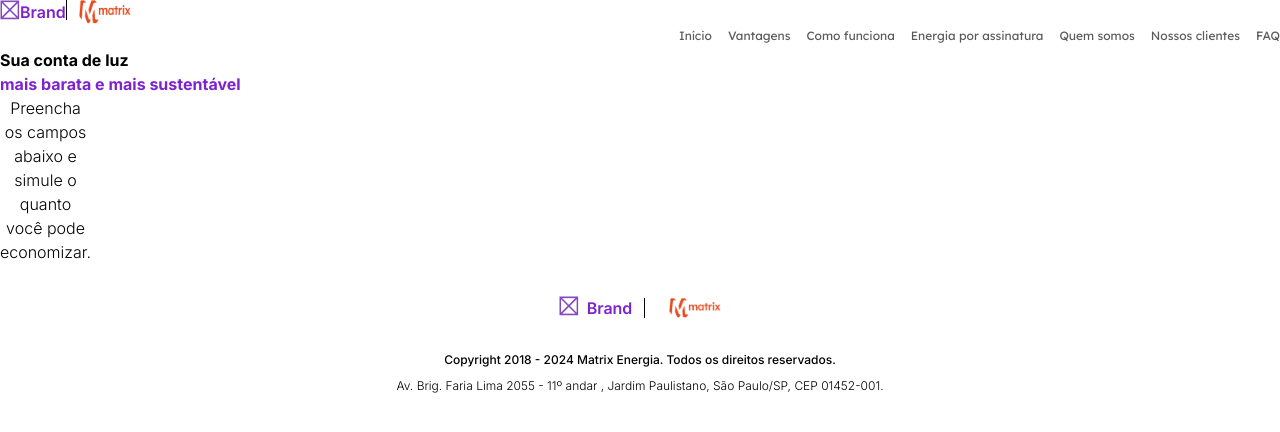
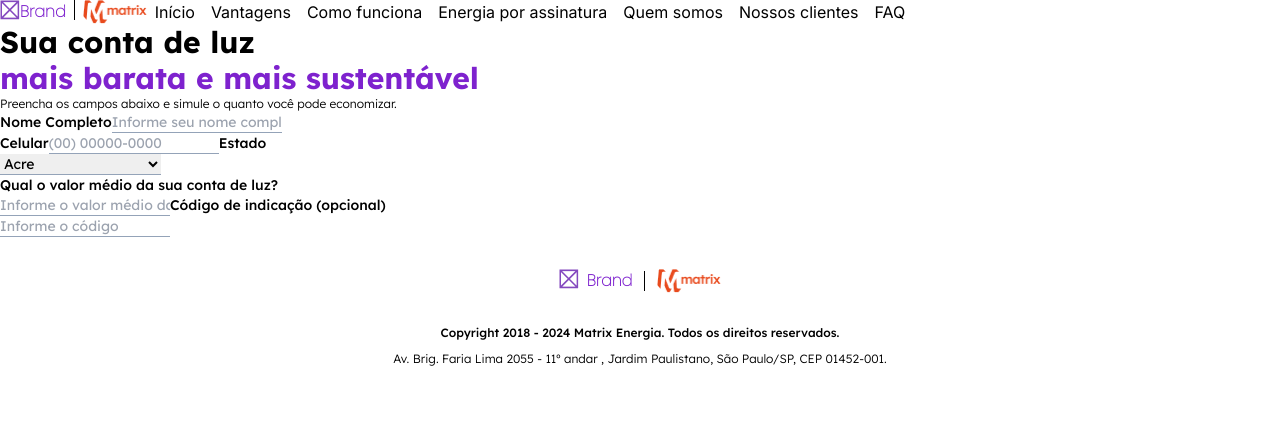
Before and after one commit to MelTami/LP-Whitelabel, a Next.js app: page / in a window 1280 px wide. Shown: the top 432 px of the page. Built offline with nearby package versions, Linux system fonts and the light colour scheme.

Commit message:
fix: font poppins and form

```diff
--- a/package.json
+++ b/package.json
@@ -11,7 +11,8 @@
   "dependencies": {
     "next": "14.2.3",
     "react": "^18",
-    "react-dom": "^18"
+    "react-dom": "^18",
+    "react-hook-form": "^7.51.3"
   },
   "devDependencies": {
     "@types/node": "^20",
--- a/src/app/layout.tsx
+++ b/src/app/layout.tsx
@@ -14,7 +14,7 @@ const poppins = Poppins({
   subsets: ["latin"],
   weight: "100",
   display: "swap",
-  variable: "--font-lexend",
+  variable: "--font-poppins",
 });
 
 export const metadata: Metadata = {
@@ -28,7 +28,7 @@ export default function RootLayout({
   children: React.ReactNode;
 }>) {
   return (
-    <html lang="en" className={`${lexend.variable} ${poppins.className}`}>
+    <html lang="en" className={`${lexend.variable} ${poppins.variable}`}>
       <head></head>
       <body className={inter.className}>{children}</body>
     </html>
--- a/src/app/page.tsx
+++ b/src/app/page.tsx
@@ -8,15 +8,15 @@ export default function Home() {
     <>
       <Header />
       <section>
-        <div className="w-96">
+        <div className="w-128 font-sans">
           <div>
-            <h1 className="font-bold">Sua conta de luz</h1>
-            <h1 className="font-bold text-purple-700">
+            <h1 className="font-bold text-3xl">Sua conta de luz</h1>
+            <h1 className=" font-bold text-purple-700 text-3xl">
               mais barata e mais sustentável
             </h1>
-            <caption className="font-light">
-              Preencha os campos abaixo e simule o quanto você pode economizar.{" "}
-            </caption>
+            <p className="font-light text-xs">
+              Preencha os campos abaixo e simule o quanto você pode economizar.
+            </p>
           </div>
           <Form />
         </div>
--- a/src/components/Footer/Footer.tsx
+++ b/src/components/Footer/Footer.tsx
@@ -14,12 +14,12 @@ export default function Footer() {
             alt="Purple square with a cross in the middle"
             className="w-5 h-5"
           />
-          <p className="font-sans text-purple-700 align-middle text-base font-semibold">
-            Brand{" "}
+          <p className="font-poppins text-purple-700 align-middle text-base font-semibold">
+            Brand
           </p>
         </div>
         <div className="bg-black w-px h-5"></div>
-        <Image src={logo} alt="footer img" className="pl-3 w-16" />
+        <Image src={logo} alt="footer img" width={63.99} height={22.73} />
       </div>
       <div className="text-center">
         <p className="font-sans text-black text-xs font-medium">
--- a/src/components/Form/Form.tsx
+++ b/src/components/Form/Form.tsx
@@ -1,5 +1,86 @@
 import React from "react";
 
 export default function Form() {
-  return <form></form>;
+  return (
+    <form className="gap-0.5 flex w-429 h-397">
+      <div className="font-normal gap-0.5 text-sm">
+        <label htmlFor="name" className="font-medium">
+          Nome Completo
+        </label>
+        <input
+          type="text"
+          placeholder="Informe seu nome completo "
+          className="border-b border-slate-400"
+          id="name"
+        />
+        <div>
+          <label htmlFor="phone" className="font-medium">
+            Celular
+          </label>
+          <input
+            type="tel"
+            placeholder="(00) 00000-0000"
+            className="border-b border-slate-400"
+            required
+            id="phone"
+          />
+          <label htmlFor="state" className="font-medium">
+            Estado
+          </label>
+          <select
+            id="state"
+            name="states"
+            className="border-b border-slate-400"
+          >
+            <option value="Acre">Acre</option>
+            <option value="Alagoas">Alagoas</option>
+            <option value="Amapá">Amapá</option>
+            <option value="Amazonas">Amazonas</option>
+            <option value="Bahia">Bahia</option>
+            <option value="Ceará">Ceará</option>
+            <option value="Espírito Santo">Espírito Santo</option>
+            <option value="Goiás">Goiás</option>
+            <option value="Maranhão">Maranhão</option>
+            <option value="Mato Grosso">Mato Grosso</option>
+            <option value="Mato Grosso do Sul">Mato Grosso do Sul</option>
+            <option value="Minas Gerais">Minas Gerais</option>
+            <option value="Pará">Pará</option>
+            <option value="Paraíba">Paraíba</option>
+            <option value="Paraná">Paraná</option>
+            <option value="Pernambuco">Pernambuco</option>
+            <option value="Piauí">Piauí</option>
+            <option value="Rio de Janeiro">Rio de Janeiro</option>
+            <option value="Rio Grande do Norte">Rio Grande do Norte</option>
+            <option value="Rio Grande do Sul">Rio Grande do Sul</option>
+            <option value="Rondônia">Rondônia</option>
+            <option value="Roraima">Roraima</option>
+            <option value="Santa Catarina">Santa Catarina</option>
+            <option value="São Paulo">São Paulo</option>
+            <option value="Sergipe">Sergipe</option>
+            <option value="Tocantins">Tocantins</option>
+            <option value="Distrito Federal">Distrito Federal</option>
+          </select>
+        </div>
+        <label htmlFor="value" className="font-medium">
+          Qual o valor médio da sua conta de luz?
+        </label>
+        <input
+          type="text"
+          placeholder="Informe o valor médio da conta"
+          className="border-b border-slate-400"
+          id="value"
+        />
+        <label htmlFor="code" className="font-medium">
+          Código de indicação (opcional)
+        </label>
+        <input
+          type="text"
+          placeholder="Informe o código"
+          className="border-b border-slate-400"
+          id="code"
+        />
+      </div>
+      <div></div>
+    </form>
+  );
 }
--- /dev/null
+++ b/src/components/Form/Input/Input.tsx
@@ -0,0 +1,25 @@
+import React, { InputHTMLAttributes, forwardRef } from "react";
+import { ILabel } from "./Inputtypes";
+
+export const Label: React.FC<ILabel> = ({ htmlFor }) => {
+  return (
+    <label htmlFor={htmlFor.id}>
+      {htmlFor.text}
+      {htmlFor.id}
+    </label>
+  );
+};
+
+export const Input = forwardRef<
+  HTMLInputElement,
+  InputHTMLAttributes<HTMLInputElement>
+>((props, ref) => {
+  return (
+    <>
+      <Label htmlFor={{ id: props.id || "", text: "Adicione " }} />
+      <input ref={ref} {...props} />
+    </>
+  );
+});
+
+Input.displayName = "Input";
--- /dev/null
+++ b/src/components/Form/Input/Inputtypes.ts
@@ -0,0 +1,6 @@
+export interface ILabel {
+  htmlFor: {
+    id: string;
+    text: string;
+  };
+}
--- a/src/components/Header/Header.tsx
+++ b/src/components/Header/Header.tsx
@@ -6,21 +6,19 @@ import rec from "./Rectangle 14 (Stroke).png";
 export default function Header() {
   return (
     <header>
-      <div className="flex">
+      <div className="flex gap-2">
         <div className="flex">
           <Image
             src={rec}
             alt="Purple square with a cross in the middle"
             className="w-5 h-5"
           />
-          <p className="font-sans text-purple-700 align-middle text-base font-semibold">
+          <p className="font-poppins text-purple-700 align-middle text-base font-semibold">
             Brand
           </p>
         </div>
         <div className="bg-black w-px h-5"></div>
-        <Image src={logo} alt="Matrix Logo" className="pl-3 w-16" />
-      </div>
-      <div>
+        <Image src={logo} alt="Matrix Logo" width={63.99} height={22.73} />
         <Navbar />
       </div>
     </header>
--- a/src/components/Navbar/Navbar.tsx
+++ b/src/components/Navbar/Navbar.tsx
@@ -1,9 +1,8 @@
 import React from "react";
-import style from "./Navbar.module.css";
 
 export function Navbar() {
   return (
-    <nav className={style.navbar}>
+    <nav>
       <ul className="flex justify-end gap-x-4 font-lexend font-normal">
         <li>Início</li>
         <li>Vantagens</li>
--- a/tailwind.config.ts
+++ b/tailwind.config.ts
@@ -1,3 +1,4 @@
+import { Poppins } from "next/font/google";
 import type { Config } from "tailwindcss";
 
 const config: Config = {
@@ -13,7 +14,15 @@ const config: Config = {
         "gradient-conic":
           "conic-gradient(from 180deg at 50% 50%, var(--tw-gradient-stops))",
       },
-      fontFamily: { sans: ["var(--font-lexend)", "var(--font-poppins)"] },
+      fontFamily: {
+        sans: ["var(--font-lexend)"],
+        poppins: ["var(--font-poppins)"],
+      },
+      width: {
+        "429": "26.813rem",
+        "397": "24.813rem",
+        "128": "32rem",
+      },
     },
   },
   plugins: [],
```
Also changed, not shown: src/components/Form/Form.module.css (added, +15 -0 lines), 1 other file (tests, documents, lock files or other folders).
